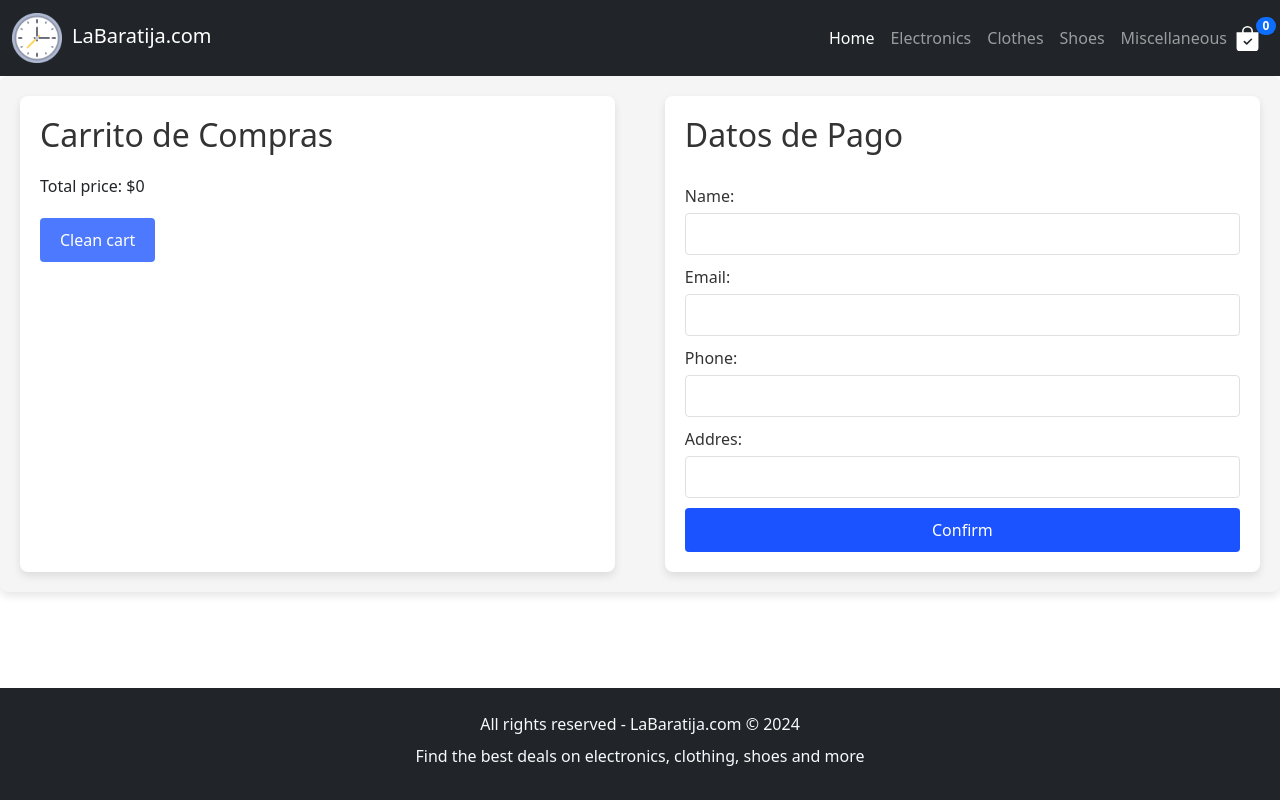
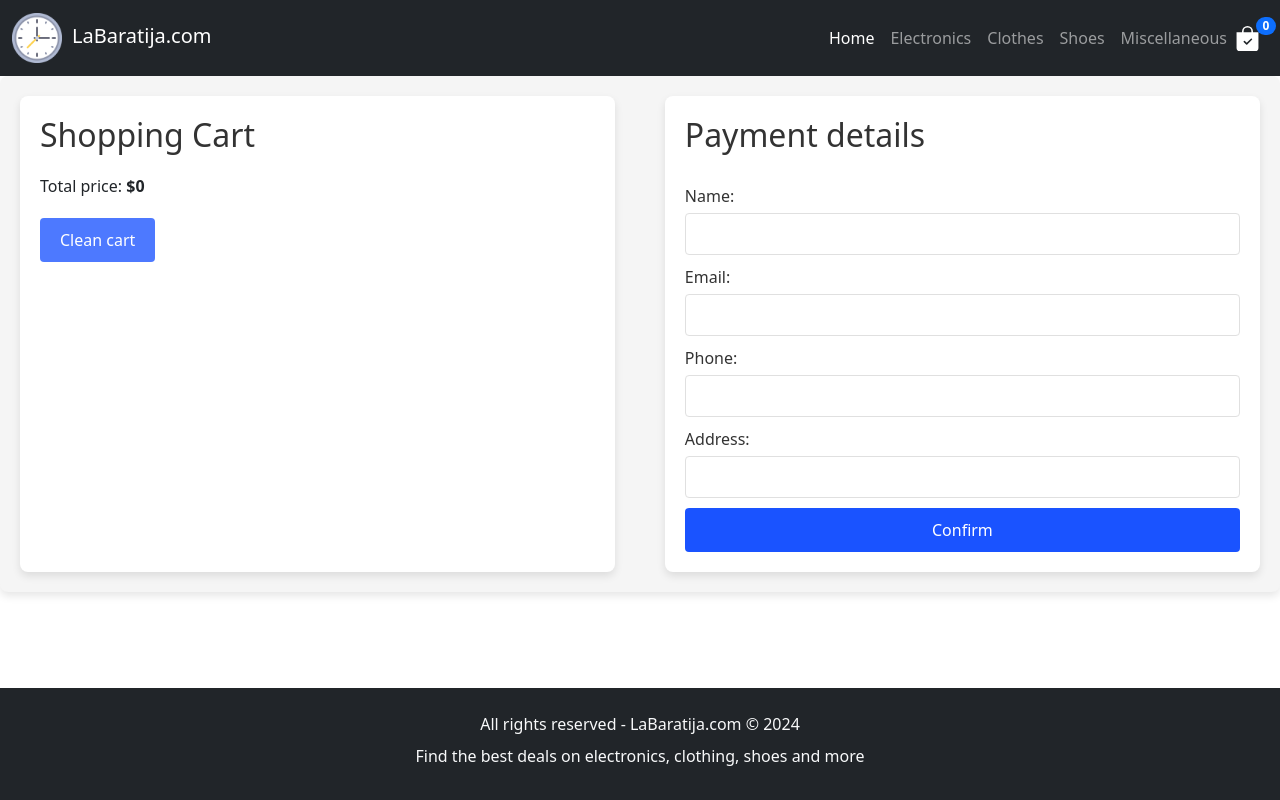
Before and after one commit to EduardoNavarroTest/coder-react, a React (Vite) app: page /cart in a window 1280 px wide. Built offline with nearby package versions, Linux system fonts and the light colour scheme.

Commit message:
Finalizado proyecto, se envían datos de compras a firebase

```diff
--- a/src/context/context.jsx
+++ b/src/context/context.jsx
@@ -22,8 +22,9 @@ const CartProvider = (props) => {
 
     const cleanCart = () => { setCart([]); }
 
-    const deleteItemCart = () => {
-        console.log("Product delete")
+    const deleteItemCart = (id) => {
+        const newCart = cart.filter(item => item.id != id);
+        setCart(newCart);
     }
 
     const cantCart = () => {
--- a/src/pages/Checkout.jsx
+++ b/src/pages/Checkout.jsx
@@ -1,22 +1,48 @@
-import React, { useContext } from "react";
+import React, { useContext, useState } from "react";
 import { myContextCart } from "../context/context";
 import { useForm } from "react-hook-form";
 import "./Checkout.css";
+import { collection, addDoc } from "firebase/firestore";
+import { db } from '../firebase/conexion';
 
 const Checkout = () => {
+
+  const [orderId, setorderId] = useState("")
   const { cart, cleanCart, deleteItemCart, totalPrice } =
     useContext(myContextCart);
 
   const { register, handleSubmit } = useForm();
 
   const send = (data) => {
-    console.log(data);
+    const order = {
+      client: data,
+      products: cart,
+      total: totalPrice(),
+    }
+
+    const ordersClient = collection(db, "orders");
+    addDoc(ordersClient, order)
+      .then((doc) => {
+        setorderId(doc.id);
+        cleanCart();
+      });
+
   };
+
+  if (orderId) {
+    return (
+      <div className="order-confirmation">
+        <h2>Thank you very much for your purchase</h2>
+        <p>The invoice code is: <strong>{orderId}</strong></p>
+
+      </div>
+    )
+  }
 
   return (
     <div className="carrito-container">
       <div className="carrito-izquierda">
-        <h2>Carrito de Compras</h2>
+        <h2>Shopping Cart</h2>
         <ul className="productos-lista">
           {cart.map((product) => (
             <li key={product.id}>
@@ -27,14 +53,15 @@ const Checkout = () => {
             </li>
           ))}
         </ul>
-        <p>Total price: ${totalPrice()}</p>
+        <p>Total price: <strong>${totalPrice()}</strong></p>
         <div className="opciones-carrito">
           <button className="vaciar-carrito" onClick={cleanCart}>Clean cart</button>
         </div>
       </div>
 
+
       <div className="carrito-derecha">
-        <h2>Datos de Pago</h2>
+        <h2>Payment details</h2>
         <form className="datos-pago-form" onSubmit={handleSubmit(send)}>
           <label>Name:</label>
           <input type="text" {...register("name")} />
@@ -45,72 +72,17 @@ const Checkout = () => {
           <label>Phone:</label>
           <input type="tel" {...register("phone")} />
 
-          <label>Addres:</label>
-          <input type="text" {...register("addres")} />
+          <label>Address:</label>
+          <input type="text" {...register("address")} />
 
-          <button className="confirm-cart" type="submit">Confirm</button>
+          <button className="confirm-cart" type="submit" disabled={cart.length === 0}>Confirm</button>
         </form>
       </div>
+
+
+
     </div>
   );
 };
 
 export default Checkout;
-
-// const Clothes = () => {
-
-//   const {register, handleSubmit} = useForm();
-
-//   /*
-//     const [name, setName] = useState('');
-//     const [email, setEmail] = useState('');
-//     const [phone, setPhone] = useState('');
-//   */
-//   /*const handleSubmit = (e) => {
-//     e.preventDefault();
-
-//     console.log('Formulario enviado:',  formData );
-//   };
-
-//   const handleChange = (e) => {
-//     const { name, value } = e.target;
-//     setFormData({ ...formData, [name]: value });
-//   };
-
-//     const handleName = (e) => {
-//       setName(e.target.value)
-//     }
-
-//     const handleEmail = (e) => {
-//       setEmail(e.target.value)
-//     }
-
-//     const handlePhone = (e) => {
-//       setPhone(e.target.value)
-//     }
-//   */
-
-//     const send = (data) => {
-//       console.log(data);
-//     }
-
-//   return (
-//     <form onSubmit={(handleSubmit(send))}>
-//       <div>
-//         <label>Nombre:</label>
-//         <input type="text" {...register('name')} />
-//       </div>
-//       <div>
-//         <label>Correo:</label>
-//         <input type="email" {...register('email')} />
-//       </div>
-//       <div>
-//         <label>Teléfono:</label>
-//         <input type="tel" {...register('phone')}  />
-//       </div>
-//       <button type="submit">Enviar</button>
-//     </form>
-//   );
-// };
-
-// export default Clothes;
```
Also changed, not shown: 1 other file (tests, documents, lock files or other folders).
